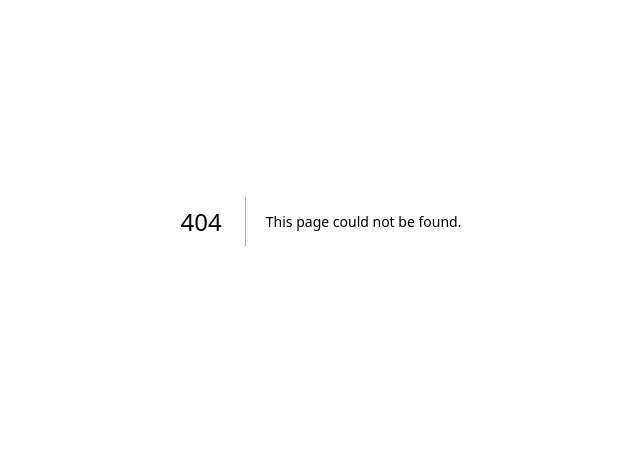
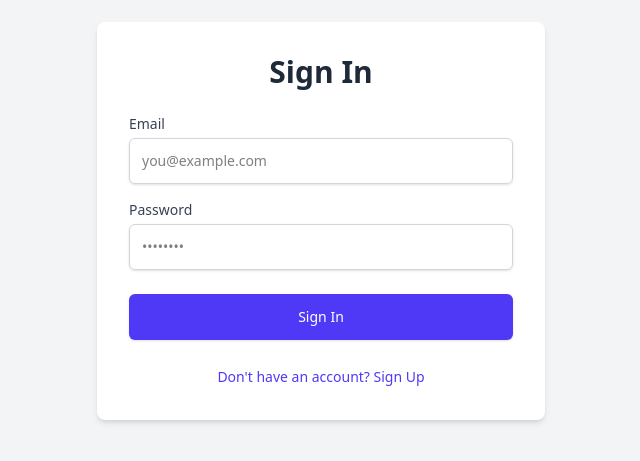
Before and after one commit to EliBrank/wurdo, a Next.js app: page /testing/sign-in in a window 1280 px wide. Before the commit this address had no page. Shown: the part 179-640 px from the top of the page, without its empty margins (319-959 px from the left). Built offline with nearby package versions, Linux system fonts and the light colour scheme; no server answers.

Commit message:
Me pushing current progress

```diff
--- a/app/testing/page.tsx
+++ b/app/testing/databaseEntry/page.tsx
@@ -4,8 +4,19 @@ import { useState } from "react";
 import { getWordData, updateWordData, createWordEntry } from "@/lib/actions";
 import { FullWordData, PartialUpdateData } from "@/lib/definitions";
 import { RhymeMicro } from "@/lib/microservices";
+import { useAuthState } from "react-firebase-hooks/auth";
+import { auth } from "@/firebaseConfig";
+import { useRouter } from "next/navigation";
 
-export default function WordEditor() {
+const WordEditor = () => {
+  const router = useRouter();
+  const [user] = useAuthState(auth);
+  console.log(user?.email);
+
+  if (!user) {
+    router.push("/testing/sign-in");
+  }
+
   // State for the search input field
   const [word, setWord] = useState<string>("");
 
@@ -303,4 +314,6 @@ export default function WordEditor() {
       )}
     </div>
   );
-}
+};
+
+export default WordEditor;
--- /dev/null
+++ b/app/testing/sign-in/page.tsx
@@ -0,0 +1,113 @@
+// src/components/AuthPage.js
+"use client";
+import React, { useState } from "react";
+import {
+  createUserWithEmailAndPassword,
+  signInWithEmailAndPassword,
+} from "firebase/auth";
+import { auth } from "@/firebaseConfig"; // Adjust the path as needed
+import { useRouter } from "next/navigation";
+import Error from "next/error";
+
+const AuthPage = () => {
+  const [email, setEmail] = useState("");
+  const [password, setPassword] = useState("");
+  const [error, setError] = useState("");
+  const [isLogin, setIsLogin] = useState(true); // Toggle between login and sign up
+  const router = useRouter();
+
+  const handleAuthAction = async (e) => {
+    e.preventDefault();
+    setError(""); // Clear previous errors
+
+    try {
+      if (isLogin) {
+        // Sign in existing user
+        await signInWithEmailAndPassword(auth, email, password);
+        console.log("User signed in successfully!");
+        // Redirect to a dashboard or home page
+        router.push("/testing/databaseEntry");
+      } else {
+        // Create new user
+        await createUserWithEmailAndPassword(auth, email, password);
+        console.log("User created successfully!");
+        // Redirect to a dashboard or home page
+      }
+    } catch (err: any) {
+      setError(err.message);
+      console.error(err);
+    }
+  };
+
+  return (
+    <div className="flex items-center justify-center min-h-screen bg-gray-100 p-4">
+      <div className="w-full max-w-md bg-white rounded-lg shadow-md p-8">
+        <h2 className="text-3xl font-bold text-center mb-6 text-gray-800">
+          {isLogin ? "Sign In" : "Sign Up"}
+        </h2>
+        <form onSubmit={handleAuthAction}>
+          {error && (
+            <p className="bg-red-100 text-red-700 p-3 rounded-md mb-4 text-sm">
+              {error}
+            </p>
+          )}
+
+          <div className="mb-4">
+            <label
+              htmlFor="email"
+              className="block text-sm font-medium text-gray-700"
+            >
+              Email
+            </label>
+            <input
+              id="email"
+              type="email"
+              value={email}
+              onChange={(e) => setEmail(e.target.value)}
+              placeholder="you@example.com"
+              className="mt-1 block w-full p-3 border border-gray-300 rounded-md shadow-sm focus:ring-indigo-500 focus:border-indigo-500 sm:text-sm"
+              required
+            />
+          </div>
+          <div className="mb-6">
+            <label
+              htmlFor="password"
+              className="block text-sm font-medium text-gray-700"
+            >
+              Password
+            </label>
+            <input
+              id="password"
+              type="password"
+              value={password}
+              onChange={(e) => setPassword(e.target.value)}
+              placeholder="••••••••"
+              className="mt-1 block w-full p-3 border border-gray-300 rounded-md shadow-sm focus:ring-indigo-500 focus:border-indigo-500 sm:text-sm"
+              required
+            />
+          </div>
+
+          <button
+            type="submit"
+            className="w-full flex justify-center py-3 px-4 border border-transparent rounded-md shadow-sm text-sm font-medium text-white bg-indigo-600 hover:bg-indigo-700 focus:outline-none focus:ring-2 focus:ring-offset-2 focus:ring-indigo-500"
+          >
+            {isLogin ? "Sign In" : "Sign Up"}
+          </button>
+        </form>
+
+        <div className="mt-6 text-center">
+          <button
+            onClick={() => setIsLogin(!isLogin)}
+            className="text-indigo-600 hover:text-indigo-500 text-sm font-medium"
+          >
+            {isLogin
+              ? "Don't have an account? Sign Up"
+              : "Already have an account? Sign In"}
+          </button>
+        </div>
+      </div>
+    </div>
+  );
+};
+
+export default AuthPage;
--- /dev/null
+++ b/firebaseConfig.js
@@ -0,0 +1,29 @@
+// Import the functions you need from the SDKs you need
+import { initializeApp } from "firebase/app";
+import { getAuth } from "firebase/auth";
+import { getStorage } from "firebase/storage";
+import { getFirestore } from "firebase/firestore";
+// TODO: Add SDKs for Firebase products that you want to use
+// https://firebase.google.com/docs/web/setup#available-libraries
+
+// Your web app's Firebase configuration
+// For Firebase JS SDK v7.20.0 and later, measurementId is optional
+const firebaseApp = {
+  apiKey:process.env.NEXT_PUBLIC_FIREBASE_APIKEY,
+  authDomain:process.env.NEXT_PUBLIC_FIREBASE_AUTHDOMAIN,
+  projectId:process.env.NEXT_PUBLIC_FIREBASE_PROJECTID,
+  storageBucket:process.env.NEXT_PUBLIC_FIREBASE_STORAGEBUCKET,
+  messagingSenderId:process.env.NEXT_PUBLIC_FIREBASE_MESSAGINGSENDERID,
+  appId:process.env.NEXT_PUBLIC_FIREBASE_APPID
+};
+
+// Initialize Firebase
+const app = initializeApp(firebaseApp);
+
+const auth = getAuth(app);
+const storage = getStorage(app);
+const db = getFirestore(app);
+
+export { auth, storage, db };
+
+export default app
--- a/package.json
+++ b/package.json
@@ -12,10 +12,12 @@
     "@upstash/redis": "^1.35.1",
     "csv-parser": "^3.2.0",
     "dotenv": "^17.2.1",
+    "firebase": "^12.0.0",
     "next": "15.4.4",
     "phonemize": "^1.0.0",
     "react": "19.1.0",
-    "react-dom": "19.1.0"
+    "react-dom": "19.1.0",
+    "react-firebase-hooks": "^5.1.1"
   },
   "devDependencies": {
     "@eslint/eslintrc": "^3",
```
Also changed, not shown: 1 other file (tests, documents, lock files or other folders).
